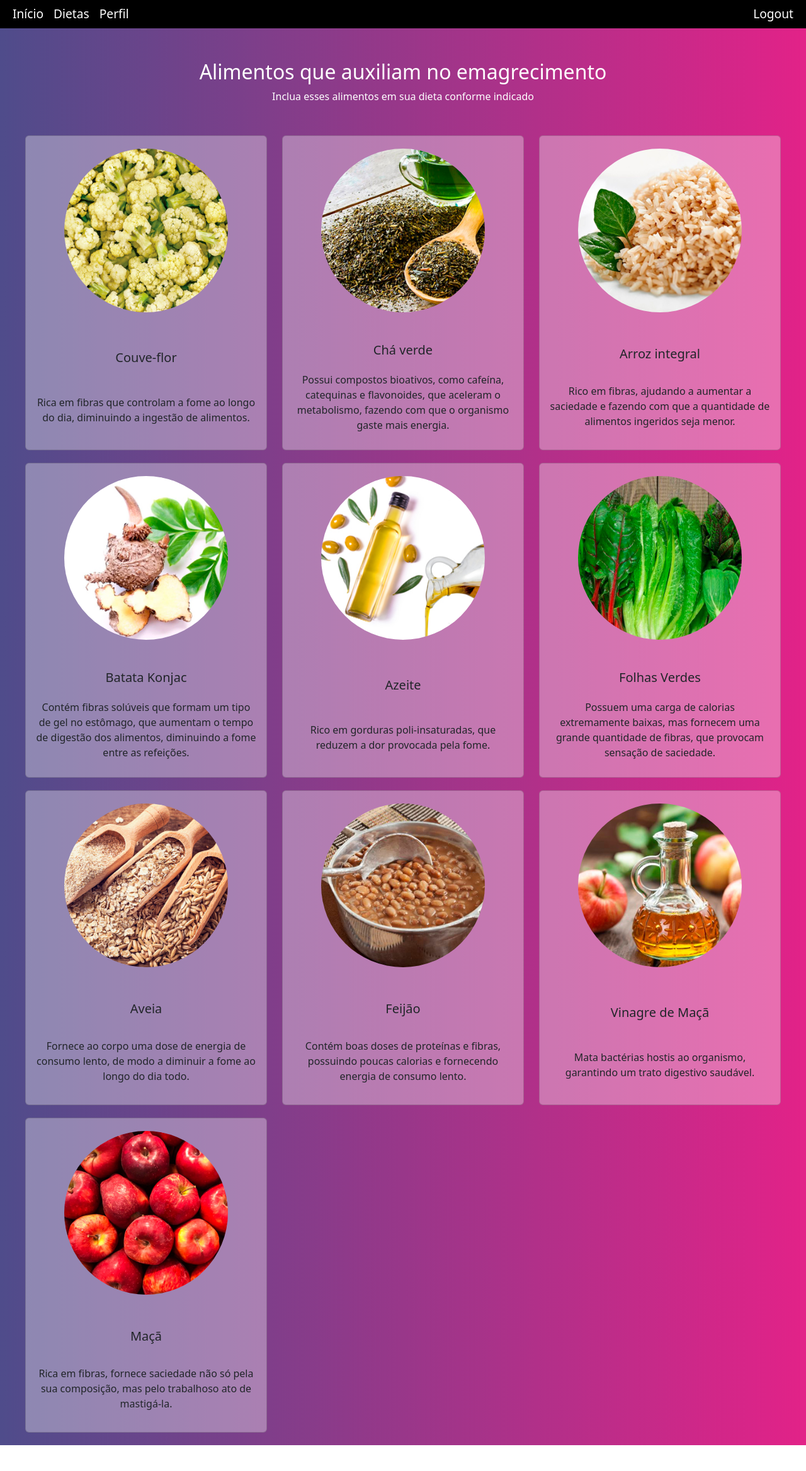
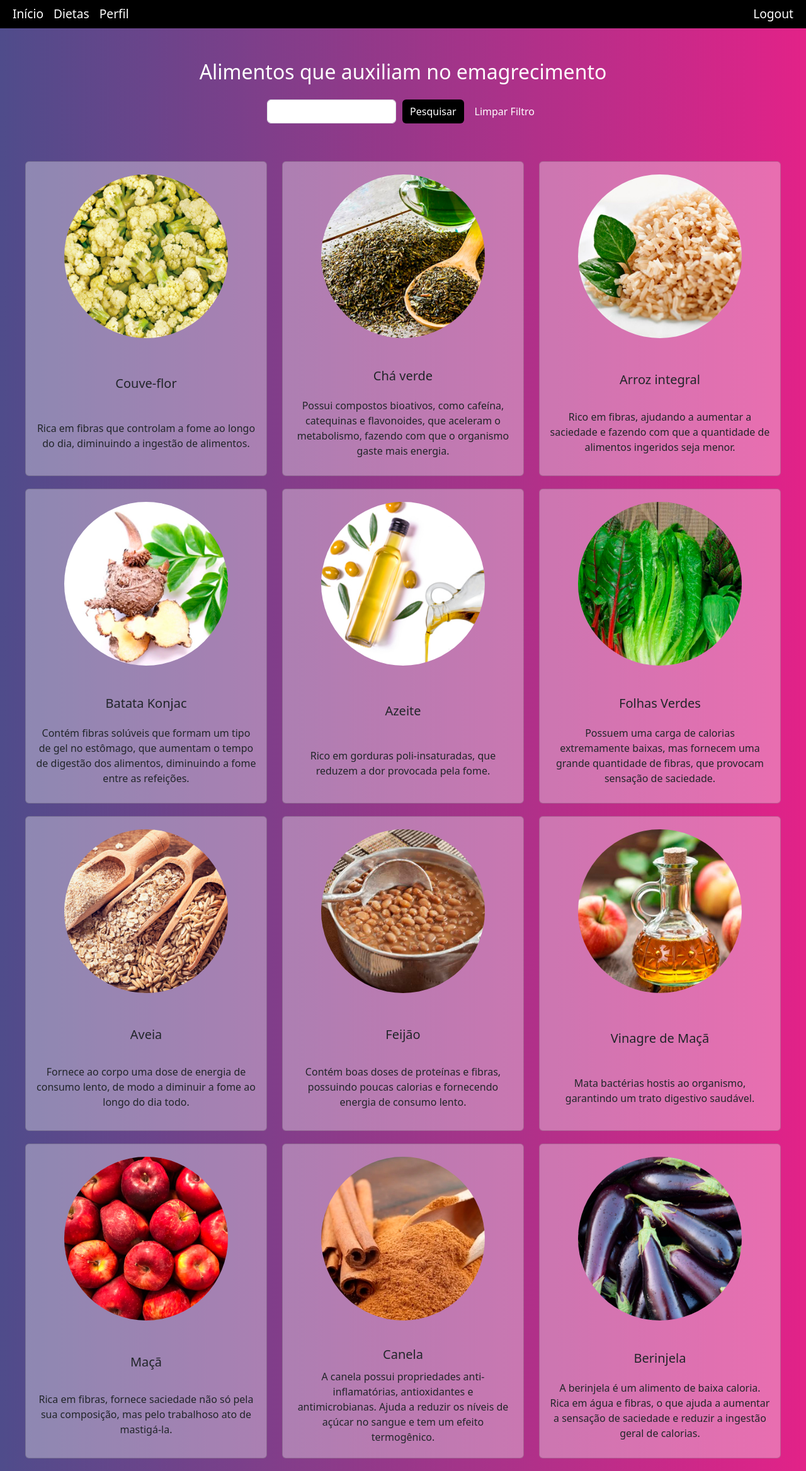
Before and after one commit to mari-martins-souza/keep-health, an Angular app: page /dietas in a window 1280 px wide. Shown: the whole page at 63% size. Before the commit the page ends 2295 px from the top, so only its background shows below. Built offline with nearby package versions, Linux system fonts and the light colour scheme.

Commit message:
update component dietas
add campo de pesquisa e lógica de pesquisa no component dietas

```diff
--- a/src/app/dietas/dietas.component.html
+++ b/src/app/dietas/dietas.component.html
@@ -1,10 +1,14 @@
 <div id="topo">
   <h2>Alimentos que auxiliam no emagrecimento</h2>
-  <p>Inclua esses alimentos em sua dieta conforme indicado</p>
+  <div id="pesquisa">
+    <input type="text" [(ngModel)]="textoPesquisa" class="form-control">
+    <button (click)="pesquisar()" class="btn btn-primary" id="btn-pesquisar">Pesquisar</button>
+    <button (click)="limparFiltro()" class="btn btn-primary" id="btn-limpar">Limpar Filtro</button>
+</div>
 </div>
 <div class="card-alimentos">
   <div class="row">
-    <div *ngFor="let alimento of alimentos" class="col-lg-4 col-md-6">
+    <div *ngFor="let alimento of alimentosFiltro" class="col-lg-4 col-md-6">
       <app-card [item] ="alimento"></app-card>
     </div>
   </div>
--- a/src/app/dietas/dietas.component.scss
+++ b/src/app/dietas/dietas.component.scss
@@ -1,3 +1,40 @@
+#pesquisa {
+    display: flex;
+    justify-content: center;
+    flex-wrap: wrap;
+}
+
+.form-control {
+    width: 205px;
+    margin-left: 5px;
+    margin-bottom: 10px;
+}
+
+#btn-pesquisar {
+    margin-left: 10px;
+    margin-right: 5px;
+    margin-bottom: 10px;
+}
+
+button {
+    background-color: black;
+    border-style: none;
+}
+
+button:hover {
+    background-color: white ;
+    color: black;
+}
+
+#btn-limpar {
+    background-color: transparent;
+    margin-bottom: 10px;
+}
+
+#btn-limpar:hover {
+    background-color: rgba(255, 255, 255, 0.534);
+}
+
 #topo {
     text-align: center;
     margin-top: 50px;
@@ -14,6 +51,10 @@
     margin: auto;
 }
 
+h2 {
+    margin-bottom: 25px;
+}
+
 @media only screen and (min-width: 767px) and (max-width: 990px) {
     .card-alimentos {
         max-width: 675px;
--- a/src/app/dietas/dietas.component.ts
+++ b/src/app/dietas/dietas.component.ts
@@ -1,15 +1,23 @@
 import { CommonModule } from '@angular/common';
 import { Component, OnInit } from '@angular/core';
 import { CardComponent } from '../card/card.component';
+import { FormsModule } from '@angular/forms';
 
 @Component({
   selector: 'app-dietas',
   standalone: true,
-  imports: [CommonModule, CardComponent],
+  imports: [CommonModule, CardComponent, FormsModule],
   templateUrl: './dietas.component.html',
   styleUrl: './dietas.component.scss'
 })
 export class DietasComponent implements OnInit {
+  textoPesquisa: string | undefined;
+
+  pesquisar() {
+    let textoPesquisa = this.textoPesquisa || '';
+    this.alimentosFiltro = this.alimentos.filter(item => item.name.toLowerCase().includes(textoPesquisa.toLowerCase()));
+  }
+
     alimentos = [
     {
       id: 1,
@@ -91,7 +99,31 @@ export class DietasComponent implements OnInit {
       qttDaysFeed: 7,
       imageLink: 'assets/imagens/maca.jpg',
     },
+    {
+      id: 11,
+      name: 'Canela',
+      description: 'A canela possui propriedades anti-inflamatórias, antioxidantes e antimicrobianas. Ajuda a reduzir os níveis de açúcar no sangue e tem um efeito termogênico.',
+      qttCalories: 261,
+      qttDaysFeed: 7,
+      imageLink: 'assets/imagens/canela.jpg',
+    },
+    {
+      id: 12,
+      name: 'Berinjela',
+      description: 'A berinjela é um alimento de baixa caloria. Rica em água e fibras, o que ajuda a aumentar a sensação de saciedade e reduzir a ingestão geral de calorias.',
+      qttCalories: 25,
+      qttDaysFeed: 7,
+      imageLink: 'assets/imagens/berinjela.jpg',
+    }
+
   ];
+
+  alimentosFiltro = this.alimentos;
+
+  limparFiltro() {
+    this.alimentosFiltro = this.alimentos;
+  }
+
   constructor() {}
 
   ngOnInit(): void {
```
Also changed, not shown: src/assets/imagens/berinjela.jpg (added), src/assets/imagens/canela.jpg (added), src/assets/styles/_variables.scss (line endings or trailing spaces).
